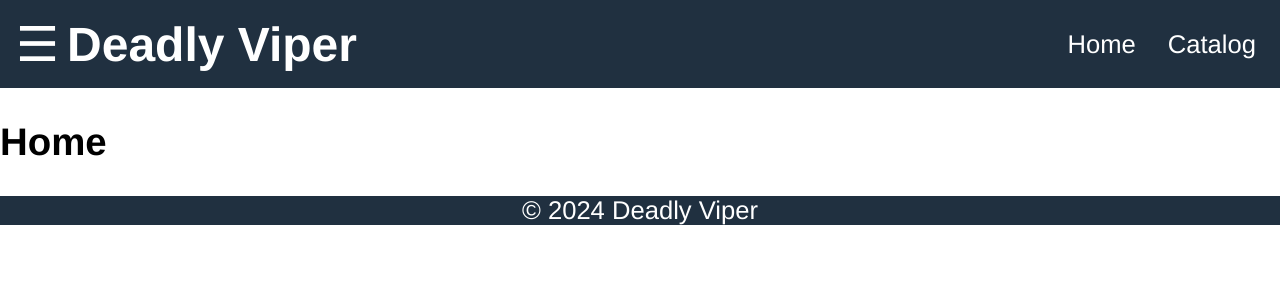
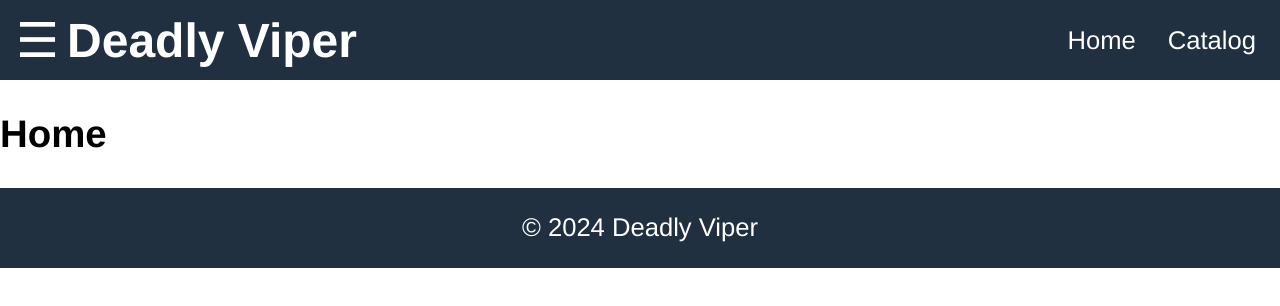
Before and after one commit to Project-Deadly-Viper/deadly-viper-web, a React (Create React App) app in the folder frontend/: page / in a window 1280 px wide. Shown: the top 306 px of the page. Built offline with nearby package versions, Linux system fonts and the light colour scheme.

Commit message:
edit to app.tsx

```diff
--- a/frontend/src/App.tsx
+++ b/frontend/src/App.tsx
@@ -17,8 +17,7 @@ function App() {
 
     <Router>
     <div className="grid-container">
-      <body>
-        <div>
+
             <header className="header">
                 <div className="brand">
                     <button onClick={openMenu}>&#9776;</button>
@@ -52,8 +51,6 @@ function App() {
                 &copy; 2024 Deadly Viper
             </footer>
         </div>
-      </body>
-  </div>
 </Router>
   );
 }
```
